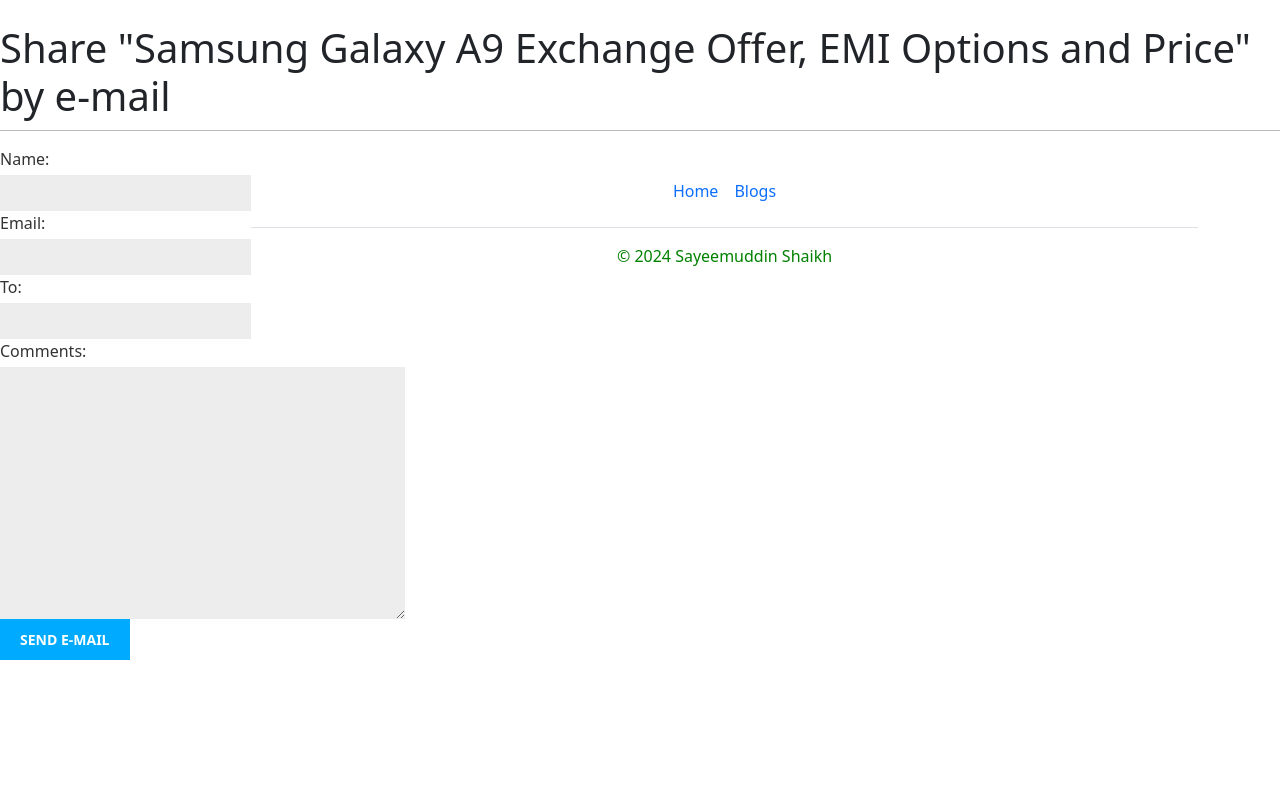
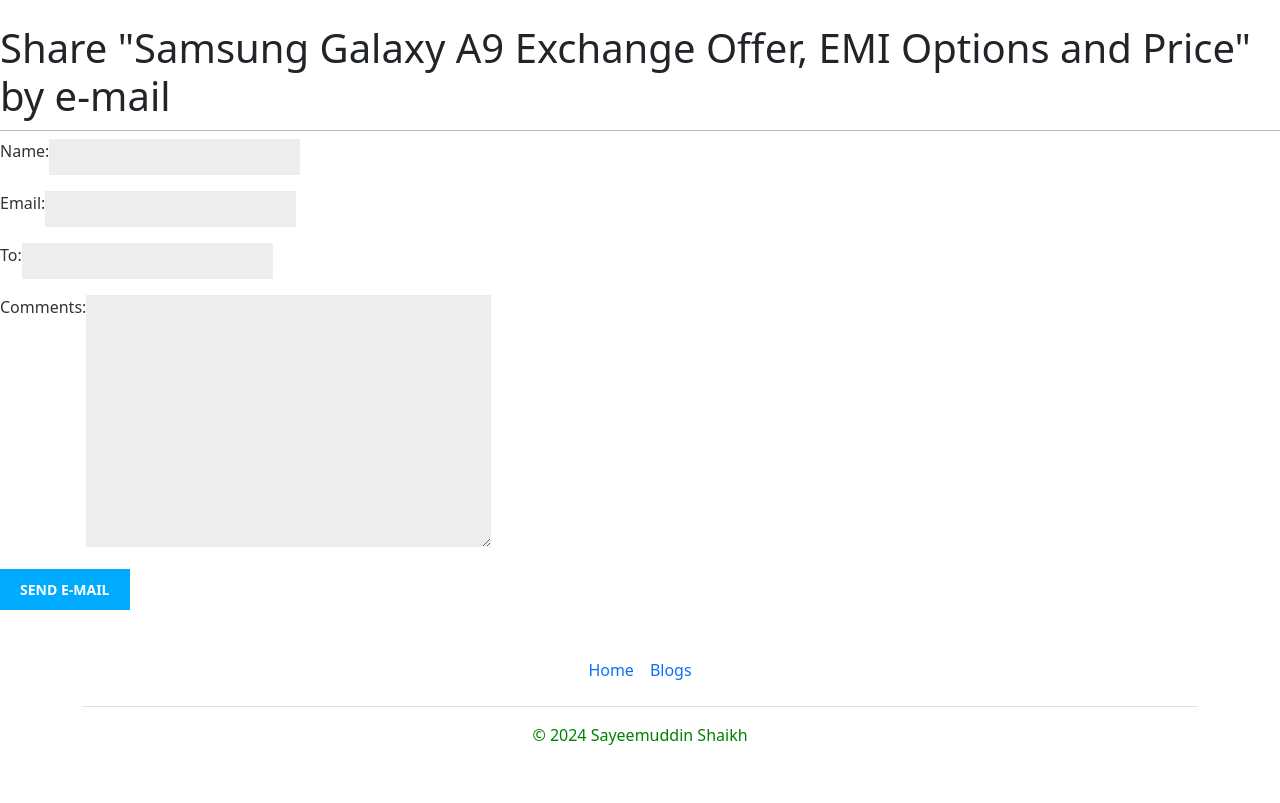
Before and after one commit to apdd2003/trackit, a Django app: page /8/share/ in a window 1280 px wide. Shown: the part 56-859 px from the top of the page. Before the commit the page ends 716 px from the top, so only its background shows below. Run offline with Django 4.2, Linux system fonts and the light colour scheme; data comes from the database, SQL or seed files in the repository; parts of the project's set-up code (start-up, migrations or seed data) failed here and were passed over; some libraries are stand-ins or nearby versions.

Commit message:
change textarea style, collect static

```diff
--- a/blog/static/css/blog.css
+++ b/blog/static/css/blog.css
@@ -58,7 +58,7 @@ label {
 input,
 textarea {
   clear: both;
-  float: left;
+  /* float: left; */
   margin: 0 0 10px;
   background: #ededed;
   border: 0;
--- a/blog/templates/blog/post/detail.html
+++ b/blog/templates/blog/post/detail.html
@@ -8,7 +8,7 @@
     </p>
     {{ post.body| safe }}
     <p>
-        <a href='{% url "blog:post_share" post.id %}''>
+        <a href='{% url "blog:post_share" post.id %}'>
             Share this post
         </a>
     </p>
@@ -37,7 +37,7 @@
     {% empty %}
     <p>There are no comments.</p>
     {% endfor %}
-        <div >
+    <div>
         {% include "blog/post/includes/comment_form.html" %}</div>
 </div>
 {% endblock %}
--- a/blog/templates/blog/post/includes/comment_form.html
+++ b/blog/templates/blog/post/includes/comment_form.html
@@ -1,5 +1,5 @@
 <h2>Add a new comment</h2>
-<form action='{% url "blog:post_comment" post.id %}' method="post">
+<form action="{% url 'blog:post_comment' post.id %}" method="post">
     {{ form.as_p }}
     {% csrf_token %}
     <p><input type="submit" value="Add comment"></p>
--- a/static/css/blog.css
+++ b/static/css/blog.css
@@ -58,7 +58,7 @@ label {
 input,
 textarea {
   clear: both;
-  float: left;
+  /* float: left; */
   margin: 0 0 10px;
   background: #ededed;
   border: 0;
```
Lines whose indentation alone changed are shown as unchanged.
